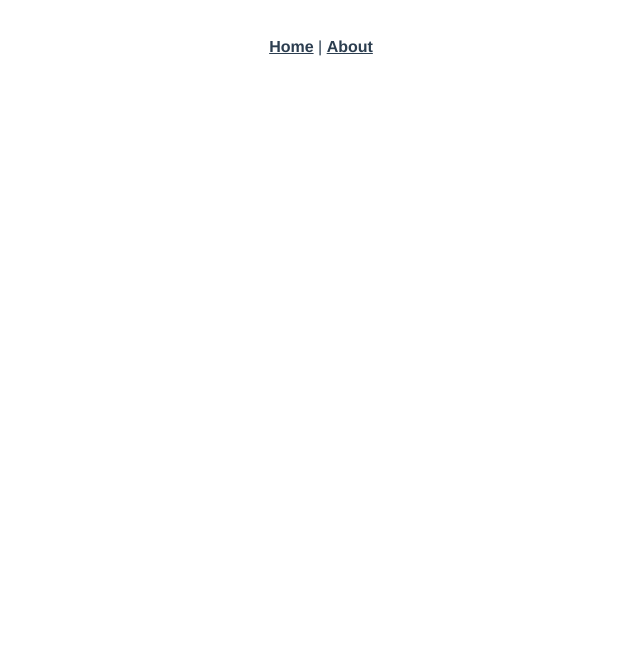
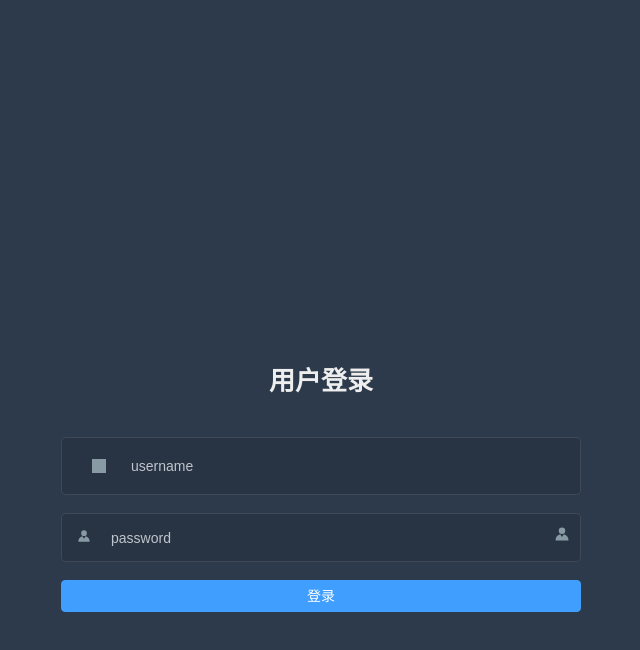
Before and after one commit to ZHOUZH1CH3N/imooc-admin, a Vue app: page /#/login in a window 1280 px wide. Before the commit this address had no page. Shown: the top 650 px of the page, without its empty margins (319-959 px from the left). Built offline with nearby package versions, Linux system fonts and the light colour scheme; grey boxes are pictures that could not be loaded.

Commit message:
feat(SvgIcon): icon图标处理方案

```diff
--- a/package.json
+++ b/package.json
@@ -11,8 +11,10 @@
   "dependencies": {
     "@commitlint/cli": "12.1.4",
     "@commitlint/config-conventional": "12.1.4",
+    "@element-plus/icons-vue": "^0.2.6",
     "core-js": "^3.6.5",
     "cz-customizable": "6.3.0",
+    "element-plus": "^1.3.0-beta.5",
     "husky": "7.0.1",
     "vue": "^3.2.8",
     "vue-router": "^4.0.11",
--- a/src/App.vue
+++ b/src/App.vue
@@ -1,30 +1,5 @@
 <template>
-  <div id="nav">
-    <router-link to="/">Home</router-link> |
-    <router-link to="/about">About</router-link>
-  </div>
   <router-view />
 </template>
 
-<style lang="scss">
-#app {
-  font-family: Avenir, Helvetica, Arial, sans-serif;
-  -webkit-font-smoothing: antialiased;
-  -moz-osx-font-smoothing: grayscale;
-  text-align: center;
-  color: #2c3e50;
-}
-
-#nav {
-  padding: 30px;
-
-  a {
-    font-weight: bold;
-    color: #2c3e50;
-
-    &.router-link-exact-active {
-      color: #42b983;
-    }
-  }
-}
-</style>
+<style lang="scss"></style>
--- a/src/components/HelloWorld.vue
+++ /dev/null
@@ -1,130 +0,0 @@
-<template>
-  <div class="hello">
-    <h1>{{ msg }}</h1>
-    <p>
-      For a guide and recipes on how to configure / customize this project,<br />
-      check out the
-      <a href="https://cli.vuejs.org" target="_blank" rel="noopener"
-        >vue-cli documentation</a
-      >.
-    </p>
-    <h3>Installed CLI Plugins</h3>
-    <ul>
-      <li>
-        <a
-          href="https://github.com/vuejs/vue-cli/tree/dev/packages/%40vue/cli-plugin-babel"
-          target="_blank"
-          rel="noopener"
-          >babel</a
-        >
-      </li>
-      <li>
-        <a
-          href="https://github.com/vuejs/vue-cli/tree/dev/packages/%40vue/cli-plugin-router"
-          target="_blank"
-          rel="noopener"
-          >router</a
-        >
-      </li>
-      <li>
-        <a
-          href="https://github.com/vuejs/vue-cli/tree/dev/packages/%40vue/cli-plugin-vuex"
-          target="_blank"
-          rel="noopener"
-          >vuex</a
-        >
-      </li>
-      <li>
-        <a
-          href="https://github.com/vuejs/vue-cli/tree/dev/packages/%40vue/cli-plugin-eslint"
-          target="_blank"
-          rel="noopener"
-          >eslint</a
-        >
-      </li>
-    </ul>
-    <h3>Essential Links</h3>
-    <ul>
-      <li>
-        <a href="https://vuejs.org" target="_blank" rel="noopener">Core Docs</a>
-      </li>
-      <li>
-        <a href="https://forum.vuejs.org" target="_blank" rel="noopener"
-          >Forum</a
-        >
-      </li>
-      <li>
-        <a href="https://chat.vuejs.org" target="_blank" rel="noopener"
-          >Community Chat</a
-        >
-      </li>
-      <li>
-        <a href="https://twitter.com/vuejs" target="_blank" rel="noopener"
-          >Twitter</a
-        >
-      </li>
-      <li>
-        <a href="https://news.vuejs.org" target="_blank" rel="noopener">News</a>
-      </li>
-    </ul>
-    <h3>Ecosystem</h3>
-    <ul>
-      <li>
-        <a href="https://router.vuejs.org" target="_blank" rel="noopener"
-          >vue-router</a
-        >
-      </li>
-      <li>
-        <a href="https://vuex.vuejs.org" target="_blank" rel="noopener">vuex</a>
-      </li>
-      <li>
-        <a
-          href="https://github.com/vuejs/vue-devtools#vue-devtools"
-          target="_blank"
-          rel="noopener"
-          >vue-devtools</a
-        >
-      </li>
-      <li>
-        <a href="https://vue-loader.vuejs.org" target="_blank" rel="noopener"
-          >vue-loader</a
-        >
-      </li>
-      <li>
-        <a
-          href="https://github.com/vuejs/awesome-vue"
-          target="_blank"
-          rel="noopener"
-          >awesome-vue</a
-        >
-      </li>
-    </ul>
-  </div>
-</template>
-
-<script>
-export default {
-  name: 'HelloWorld',
-  props: {
-    msg: String
-  }
-}
-</script>
-
-<!-- Add "scoped" attribute to limit CSS to this component only -->
-<style scoped lang="scss">
-h3 {
-  margin: 40px 0 0;
-}
-ul {
-  list-style-type: none;
-  padding: 0;
-}
-li {
-  display: inline-block;
-  margin: 0 10px;
-}
-a {
-  color: #42b983;
-}
-</style>
--- /dev/null
+++ b/src/components/SvgIcon/index.vue
@@ -0,0 +1,55 @@
+<template>
+  <!-- 展示外部图标 -->
+  <div
+    v-if="isExternal"
+    :style="styleExternalIcon"
+    class="svg-external-icon svg-icon"
+    :class="className"
+  ></div>
+  <!-- 展示内部图标 -->
+  <svg v-else class="svg-icon" :class="className" aria-hidden="true">
+    <use :xlink:href="iconName" />
+  </svg>
+</template>
+
+<script setup>
+import { defineProps, computed } from 'vue'
+import { isExternal as external } from '@/utils/validate'
+const props = defineProps({
+  // icon图标
+  icon: {
+    type: String,
+    required: true
+  },
+  // 图标类名
+  className: {
+    type: String,
+    default: ''
+  }
+})
+
+// 判断当前图标是否为外部图标
+const isExternal = computed(() => external(props.icon))
+// 外部图标样式
+const styleExternalIcon = computed(() => ({
+  mask: `url(${props.icon}) no-repeat 50% 50%`,
+  'webkit-mask': `url(${props.icon}) no-repeat 50% 50%`
+}))
+// 内部图标
+const iconName = computed(() => `#icon-${props.icon}`)
+</script>
+
+<style lang="scss" scoped>
+.svg-icon {
+  width: 1em;
+  height: 1em;
+  vertical-align: -0.15em;
+  fill: currentColor;
+  overflow: hidden;
+}
+.svg-external-icon {
+  background-color: currentColor;
+  mask-size: cover !important;
+  display: inline-block;
+}
+</style>
--- a/src/main.js
+++ b/src/main.js
@@ -3,4 +3,13 @@ import App from './App.vue'
 import router from './router'
 import store from './store'
 
-createApp(App).use(store).use(router).mount('#app')
+// 导入element-plus
+import installElementPlus from './plugins/element'
+
+// 初始化样式表
+import '@/styles/index.scss'
+
+const app = createApp(App)
+installElementPlus(app)
+
+app.use(store).use(router).mount('#app')
--- /dev/null
+++ b/src/plugins/element.js
@@ -0,0 +1,10 @@
+import ElementPlus from 'element-plus'
+import 'element-plus/dist/index.css'
+import zhCn from 'element-plus/es/locale/lang/zh-cn'
+import en from 'element-plus/lib/locale/lang/en'
+import store from '@/store'
+export default (app) => {
+  app.use(ElementPlus, {
+    locale: store.getters.language === 'en' ? en : zhCn
+  })
+}
--- a/src/router/index.js
+++ b/src/router/index.js
@@ -1,26 +1,17 @@
 import { createRouter, createWebHashHistory } from 'vue-router'
-import Home from '../views/Home.vue'
 
-const routes = [
+// 公开路由
+const publicRoutes = [
   {
-    path: '/',
-    name: 'Home',
-    component: Home
-  },
-  {
-    path: '/about',
-    name: 'About',
-    // route level code-splitting
-    // this generates a separate chunk (about.[hash].js) for this route
-    // which is lazy-loaded when the route is visited.
+    path: '/login',
     component: () =>
-      import(/* webpackChunkName: "about" */ '../views/About.vue')
+      import(/* webpackChunkName: "login" */ '@/views/login/index')
   }
 ]
 
 const router = createRouter({
   history: createWebHashHistory(),
-  routes
+  routes: publicRoutes
 })
 
 export default router
--- /dev/null
+++ b/src/styles/index.scss
@@ -0,0 +1,51 @@
+html,
+body {
+  height: 100%;
+  margin: 0;
+  padding: 0;
+  -moz-osx-font-smoothing: grayscale;
+  -webkit-font-smoothing: antialiased;
+  text-rendering: optimizeLegibility;
+  font-family: Helvetica Neue, Helvetica, PingFang SC, Hiragino Sans GB,
+    Microsoft YaHei, Arial, sans-serif;
+}
+
+#app {
+  height: 100%;
+}
+
+*,
+*:before,
+*:after {
+  box-sizing: inherit;
+  margin: 0;
+  padding: 0;
+}
+
+a:focus,
+a:active {
+  outline: none;
+}
+
+a,
+a:focus,
+a:hover {
+  cursor: pointer;
+  color: inherit;
+  text-decoration: none;
+}
+
+div:focus {
+  outline: none;
+}
+
+.clearfix {
+  &:after {
+    visibility: hidden;
+    display: block;
+    font-size: 0;
+    content: ' ';
+    clear: both;
+    height: 0;
+  }
+}
--- /dev/null
+++ b/src/utils/validate.js
@@ -0,0 +1,4 @@
+// 判断是否为外部资源
+export const isExternal = (path) => {
+  return /^(https?:|mailto:|tel:)/.test(path)
+}
--- a/src/views/About.vue
+++ /dev/null
@@ -1,5 +0,0 @@
-<template>
-  <div class="about">
-    <h1>This is an about page</h1>
-  </div>
-</template>
--- a/src/views/Home.vue
+++ /dev/null
@@ -1,18 +0,0 @@
-<template>
-  <div class="home">
-    <img alt="Vue logo" src="../assets/logo.png" />
-    <HelloWorld msg="Welcome to Your Vue.js App" />
-  </div>
-</template>
-
-<script>
-// @ is an alias to /src
-import HelloWorld from '@/components/HelloWorld.vue'
-
-export default {
-  name: 'Home',
-  components: {
-    HelloWorld
-  }
-}
-</script>
--- /dev/null
+++ b/src/views/login/index.vue
@@ -0,0 +1,127 @@
+<template>
+  <div class="login-container">
+    <el-form class="login-form">
+      <div class="title-container">
+        <h3 class="title">用户登录</h3>
+      </div>
+      <el-form-item>
+        <span class="svg-container">
+          <span class="svg-container">
+            <svg-icon icon="https://res.lgdsunday.club/user.svg" />
+          </span>
+        </span>
+        <el-input placeholder="username" name="username" type="text"></el-input>
+      </el-form-item>
+      <el-form-item>
+        <span class="svg-container">
+          <el-icon>
+            <Avatar />
+          </el-icon>
+        </span>
+        <el-input placeholder="password" name="password"></el-input>
+        <span class="show-pwd">
+          <el-icon>
+            <Avatar />
+          </el-icon>
+        </span>
+      </el-form-item>
+      <el-button type="primary" style="width: 100%; margin-bottom: 30px"
+        >登录</el-button
+      >
+    </el-form>
+  </div>
+</template>
+
+<script setup>
+// 导入的组件可以直接使用
+import {} from 'vue'
+import { Avatar } from '@element-plus/icons-vue'
+import SvgIcon from '@/components/SvgIcon/index'
+</script>
+
+<style lang="scss" scoped>
+$bg: #2d3a4b;
+$dark_gray: #889aa4;
+$light_gray: #eee;
+$cursor: #fff;
+.login-container {
+  min-height: 100%;
+  width: 100%;
+  background-color: $bg;
+  overflow: hidden;
+  .login-form {
+    position: relative;
+    width: 520px;
+    padding: 160px 35px 0;
+    margin: 0 auto;
+    overflow: hidden;
+    margin-top: 200px;
+  }
+  ::v-deep .el-form-item {
+    border: 1px solid rgba(255, 255, 255, 0.1);
+    background: rgba(0, 0, 0, 0.1);
+    border-radius: 5px;
+    color: #454545;
+  }
+  ::v-deep .el-input {
+    display: inline-block;
+    height: 47px;
+    width: 85%;
+
+    input {
+      background: transparent;
+      border: 0px;
+      -webkit-appearance: none;
+      border-radius: 0px;
+      padding: 12px 5px 12px 15px;
+      color: $light_gray;
+      height: 47px;
+      caret-color: $cursor;
+    }
+  }
+  .tips {
+    font-size: 16px;
+    color: white;
+    line-height: 24px;
+  }
+
+  .svg-container {
+    padding: 6px 5px 6px 15px;
+    color: $dark_gray;
+    vertical-align: middle;
+    display: inline-block;
+  }
+
+  .title-container {
+    position: relative;
+
+    .title {
+      font-size: 26px;
+      color: $light_gray;
+      margin: 0px auto 40px auto;
+      text-align: center;
+      font-weight: bold;
+    }
+  }
+
+  .show-pwd {
+    position: absolute;
+    right: 10px;
+    top: 7px;
+    font-size: 16px;
+    color: $dark_gray;
+    cursor: pointer;
+    user-select: none;
+  }
+  ::v-deep .lang-select {
+    position: absolute;
+    top: 4px;
+    right: 0;
+    background-color: #fff;
+    font-size: 22px;
+    padding: 4px;
+    border-radius: 4px;
+    cursor: pointer;
+  }
+}
+</style>
```
Also changed, not shown: 1 other file (tests, documents, lock files or other folders).
